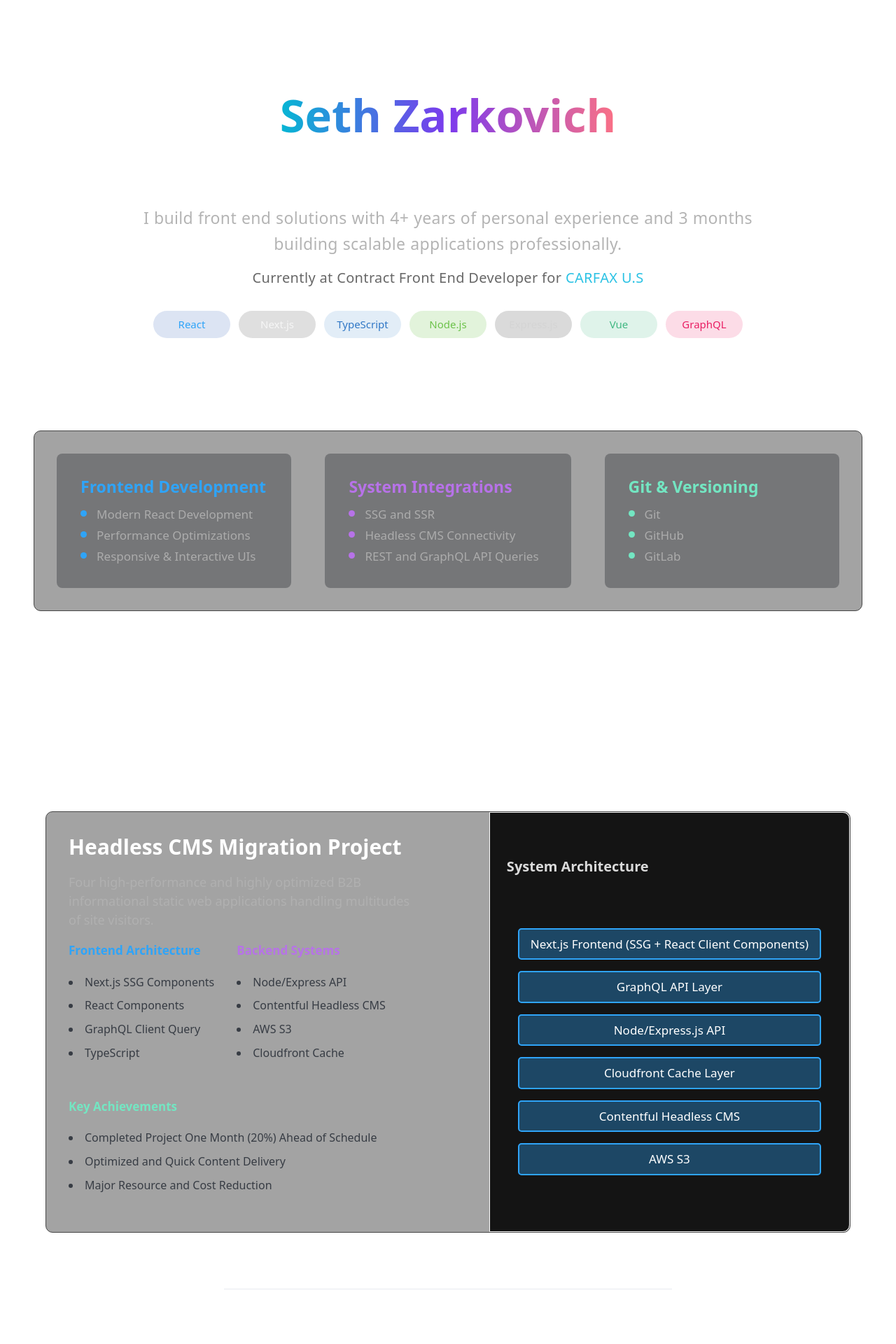
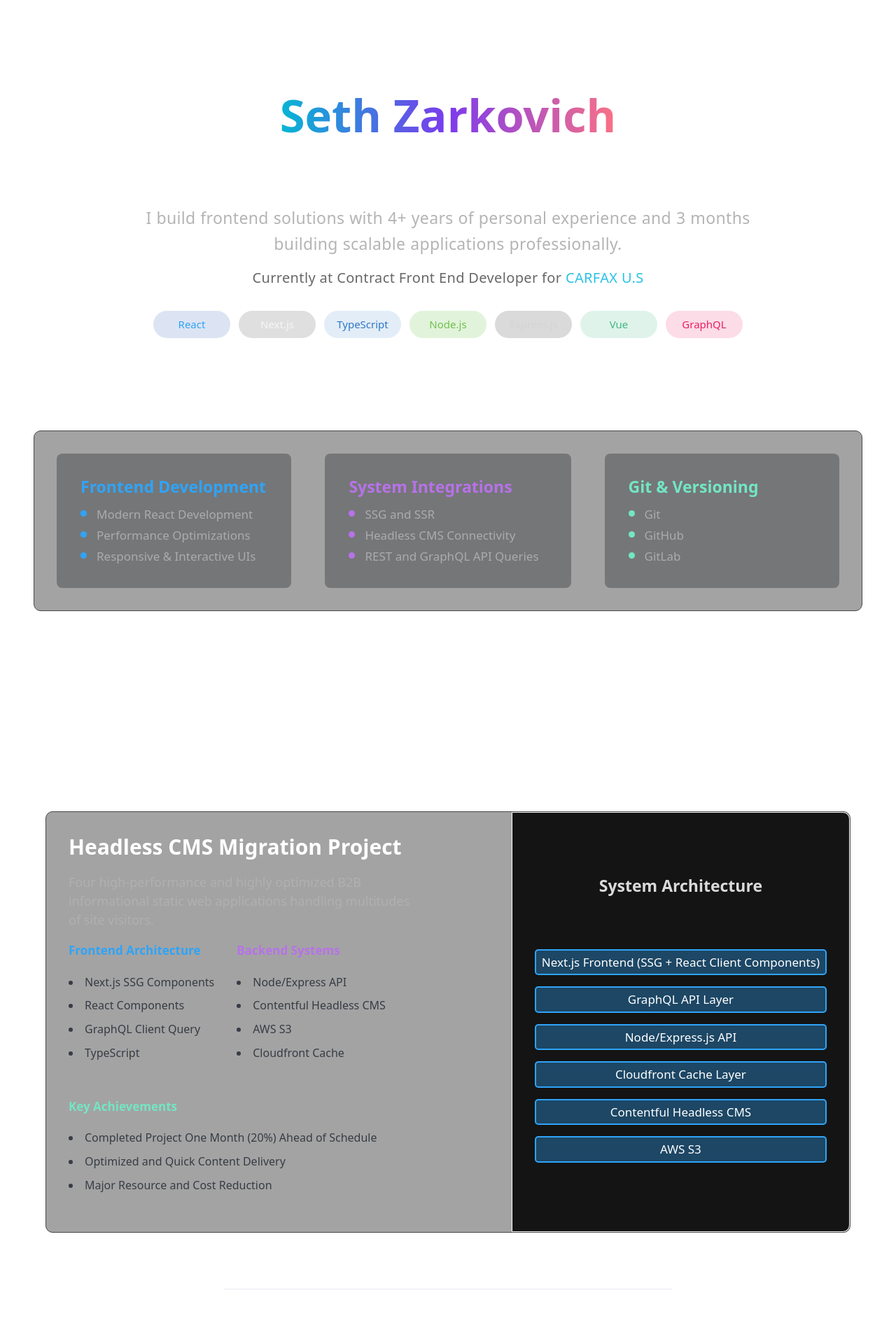
Before and after one commit to SethZarko/resume, a React (Vite) app in the folder client/: page / in a window 1280 px wide. Shown: the top 1920 px of the page at 70% size. Built offline with nearby package versions, Linux system fonts and the light colour scheme.

Commit message:
Refine Styles (#9)

```diff
--- a/client/src/components/ContactForm/ContactForm.module.scss
+++ b/client/src/components/ContactForm/ContactForm.module.scss
@@ -13,7 +13,10 @@
   margin-top: 80px;
 
   p {
-    width: 80%;
+    width: 100%;
+    @media (min-width: 425px) {
+      width: 80%;
+    }
     @media (min-width: 1024px) {
       width: 50%;
     }
--- a/client/src/components/HeroInfo/HeroInfo.tsx
+++ b/client/src/components/HeroInfo/HeroInfo.tsx
@@ -32,7 +32,7 @@ export const HeroInfo: React.FC = (): React.ReactNode => {
           <h1>Seth Zarkovich</h1>
           <h2>Front End Developer</h2>
           <h3>
-            I build front end solutions with {personalYears}+ years of personal
+            I build frontend solutions with {personalYears}+ years of personal
             experience and{" "}
             {professionalYears < 1
               ? `${professionalMonths} months`
--- a/client/src/components/ProjectsContainer/ProjectCard/FlowChart/FlowChart.module.scss
+++ b/client/src/components/ProjectsContainer/ProjectCard/FlowChart/FlowChart.module.scss
@@ -11,7 +11,7 @@ $frontend: #2fa4f8ff;
     font-size: 0.7rem;
     background-color: rgba(47, 164, 248, 0.351);
     border: solid 2px $frontend;
-    padding: 8px 16px;
+    padding: 4px 8px;
     border-radius: 5px;
     color: white;
 
--- a/client/src/components/ProjectsContainer/ProjectCard/ProjectCard.module.scss
+++ b/client/src/components/ProjectsContainer/ProjectCard/ProjectCard.module.scss
@@ -46,16 +46,21 @@
 
       border-radius: 10px;
       height: 100%;
-      padding: 24px;
+      padding: 24px 16px 16px;
       background-color: rgb(20, 20, 20);
       border: solid 0.1px white;
 
       & > h6 {
+        text-align: center;
         color: rgb(218, 218, 218);
+
+        @media(min-width: 1024px) {
+          font-size: 1.15rem;
+        }
       }
 
       .flowContainer {
-        padding: 0 0 16px 0;
+        padding: 0 0 8px 0;
 
         @media (min-width: 1024px) {
           padding: 16px;
--- a/client/src/components/ProjectsContainer/ProjectCard/ProjectInfo/ProjectInfo.module.scss
+++ b/client/src/components/ProjectsContainer/ProjectCard/ProjectInfo/ProjectInfo.module.scss
@@ -5,7 +5,6 @@
 
     flex-basis: 60%;
   .infoContainer {
-
 
     & > h4 {
       font-size: 0.85rem;
@@ -32,6 +31,10 @@
     }
   }
 
+  @media(min-width: 425px) {
+    gap: 16px;
+  }
+
   @media(min-width: 768px) {
     gap: 32px;
   }
```
